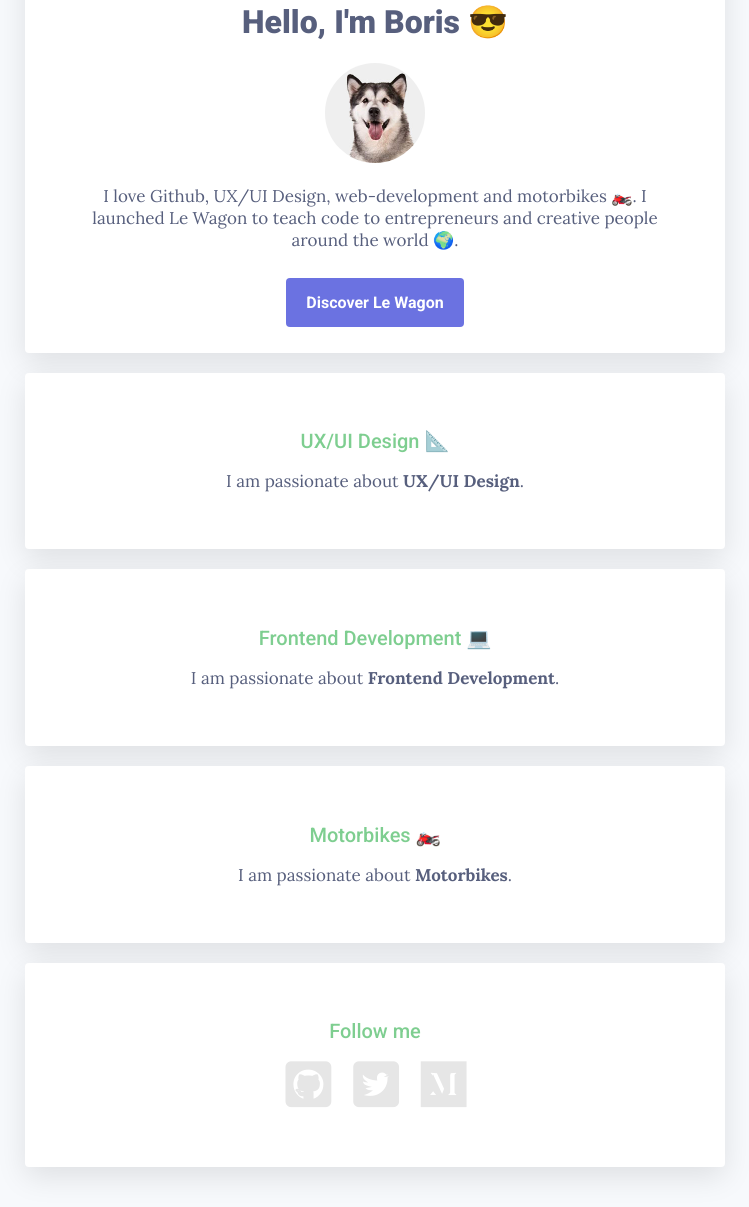
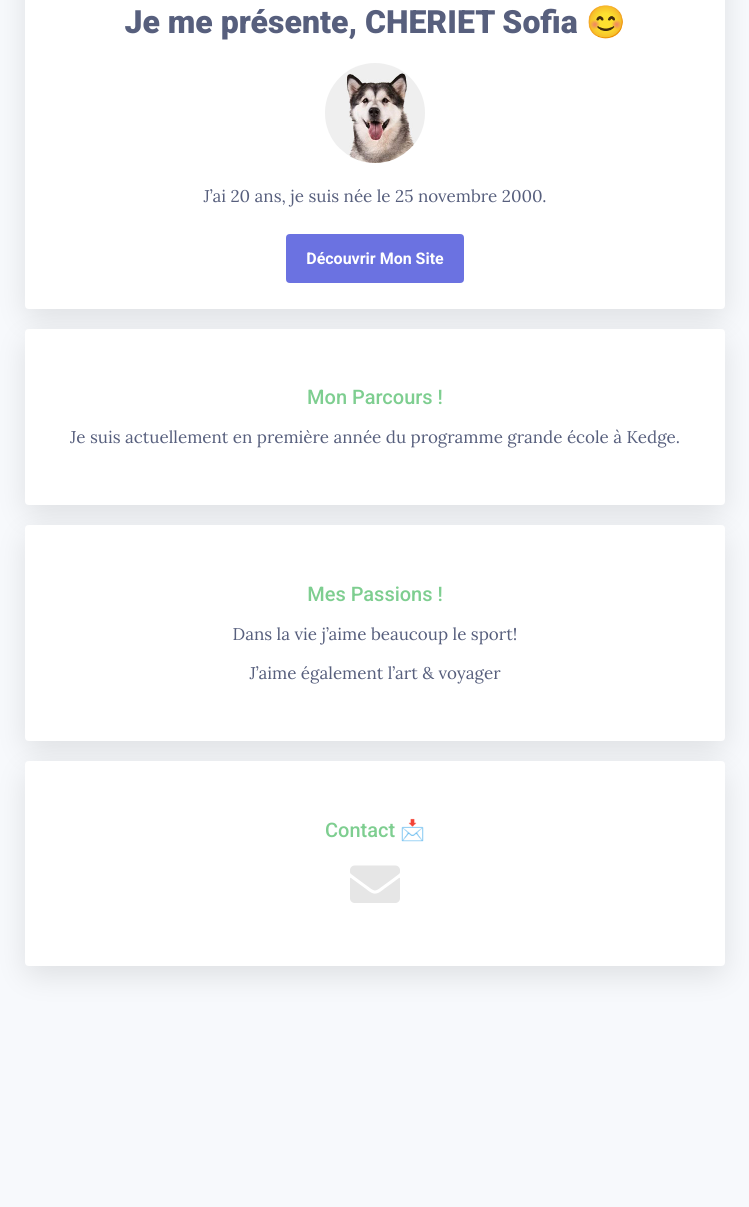
Before and after one commit to DrUse1/Sofia, a plain HTML site: page index.html in a window 1280 px wide. Shown: the part 98-1305 px from the top of the page, without its empty margins (265-1014 px from the left). After the commit the page ends 1104 px from the top, so only its background shows below. Drawn offline with Linux system fonts and the light colour scheme.

Commit message:
Update index.html

```diff
--- a/index.html
+++ b/index.html
@@ -2,7 +2,7 @@
 <!DOCTYPE html>
 <html>
   <head>
-    <title>My profile</title>
+    <title>Mon profile</title>
     <meta charset="utf-8">
     <link href="https://fonts.googleapis.com/css?family=Lora:400,700|Roboto:300,400,500,700,900" rel="stylesheet">
     <link rel="stylesheet" href="styles.css">
@@ -12,47 +12,34 @@
 
     <div class="container">
       <div class="card-white" id="introduction">
-        <h1>Hello, I'm Boris 😎</h1>
-        <img src="profile.jpg" class="img-circle" width="100px" alt="Boris Paillard">
+        <h1>Je me présente, CHERIET Sofia 😊</h1>
+        <img src="profile.jpg" class="img-circle" width="100px" alt="Shiraz Chebel">
         <p>
-          I love Github, UX/UI Design, web-development and motorbikes 🏍️. I launched Le Wagon to teach code to entrepreneurs and creative people around the world 🌍.
+          J’ai 20 ans, je suis née le 25 novembre 2000.
         </p>
-        <a href="#" class="btn-blue">Discover Le Wagon</a>
+        <a href="startup.html" class="btn-blue">Découvrir Mon Site</a>
       </div>
       <div class="card-white">
-        <h2>UX/UI Design 📐</h2>
+        <h2>Mon Parcours !</h2>
         <p>
-          I am passionate about <strong>UX/UI Design</strong>.
+          Je suis actuellement en première année du programme grande école à Kedge.
         </p>
       </div>
       <div class="card-white">
-        <h2>Frontend Development 💻</h2>
+        <h2>Mes Passions !</h2>
         <p>
-          I am passionate about <strong>Frontend Development</strong>.
+          Dans la vie j’aime beaucoup le sport!
+        </p>
+        <p>
+          J’aime également l’art & voyager
         </p>
       </div>
       <div class="card-white">
-        <h2>Motorbikes 🏍️</h2>
-        <p>
-          I am passionate about <strong>Motorbikes</strong>.
-        </p>
-      </div>
-      <div class="card-white">
-        <h2>Follow me</h2>
+        <h2>Contact 📩</h2>
         <ul class="list-inline">
           <li>
-            <a href="https://github.com/papillard" target="_blank">
-              <i class="fab fa-github-square"></i>
-            </a>
-          </li>
-          <li>
-            <a href="https://twitter.com/bpapillard" target="_blank">
-              <i class="fab fa-twitter-square"></i>
-            </a>
-          </li>
-          <li>
-            <a href="https://medium.com/@papillard" target="_blank">
-              <i class="fab fa-medium"></i>
+            <a href="mailto:sofiacheriet@gmail.com" target="_blank">
+              <i class="fas fa-envelope"></i>
             </a>
           </li>
         </ul>
```
